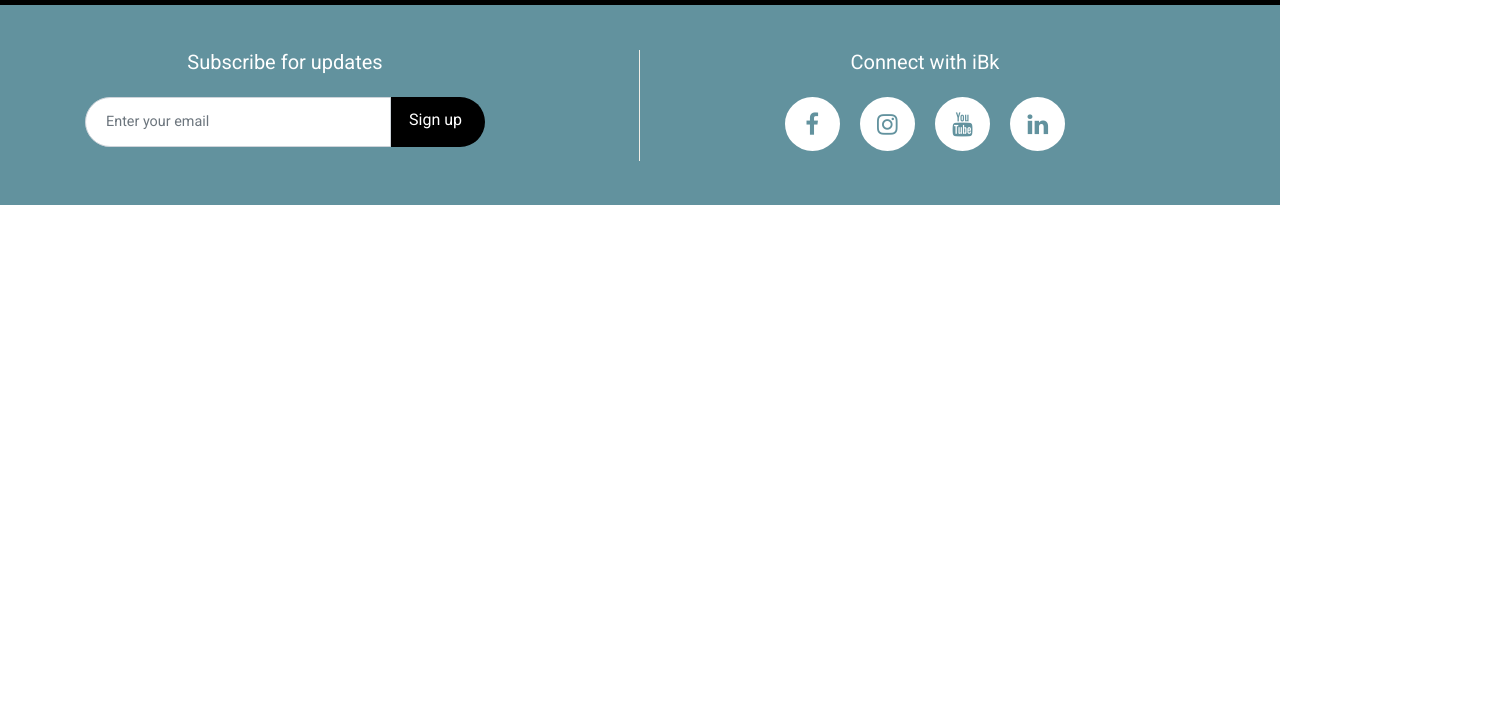
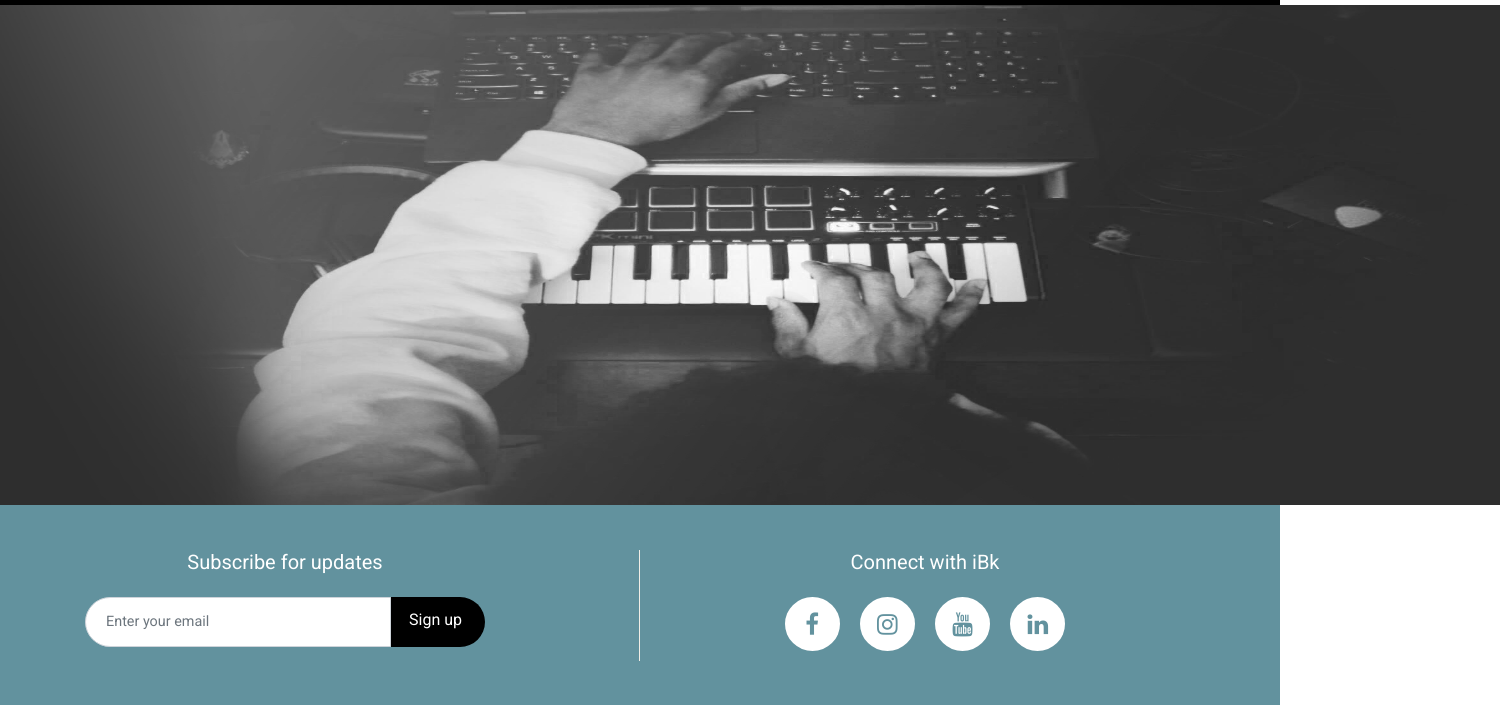
Before and after one commit to ac123770/Music-Mockup, a plain HTML site: page music.html in a window 1280 px wide. Shown: the part 113-818 px from the top of the page, 1500 px wide, since content can reach past the window. Drawn offline with nearby package versions, Linux system fonts and the light colour scheme.

Commit message:
added an image

```diff
--- a/css/music-styles.css
+++ b/css/music-styles.css
@@ -1 +1,6 @@
 /* Music Page Styles Go Below  */
+.center_image {
+    display: block;
+    margin-left: auto;
+    margin-right: auto;
+  }
--- a/music.html
+++ b/music.html
@@ -3,7 +3,7 @@
   <head>
     <!-- Required meta tags -->
     <meta charset="utf-8">
-    <meta name="author" content="Pinar Ovali">
+    <meta name="author" content="Karim Ashroff">
     <meta name="viewport" content="width=device-width, initial-scale=1, shrink-to-fit=no">
     <title>iBk | Music</title>
 
@@ -45,7 +45,7 @@
 			</div>
 		</div>
 	</nav>
-
+      <img class="center_image" height="500px" width="1500px" src="images/ibk-music-hero.jpg">
 
     <!-- Music Page Content Goes Here -->
 
```
